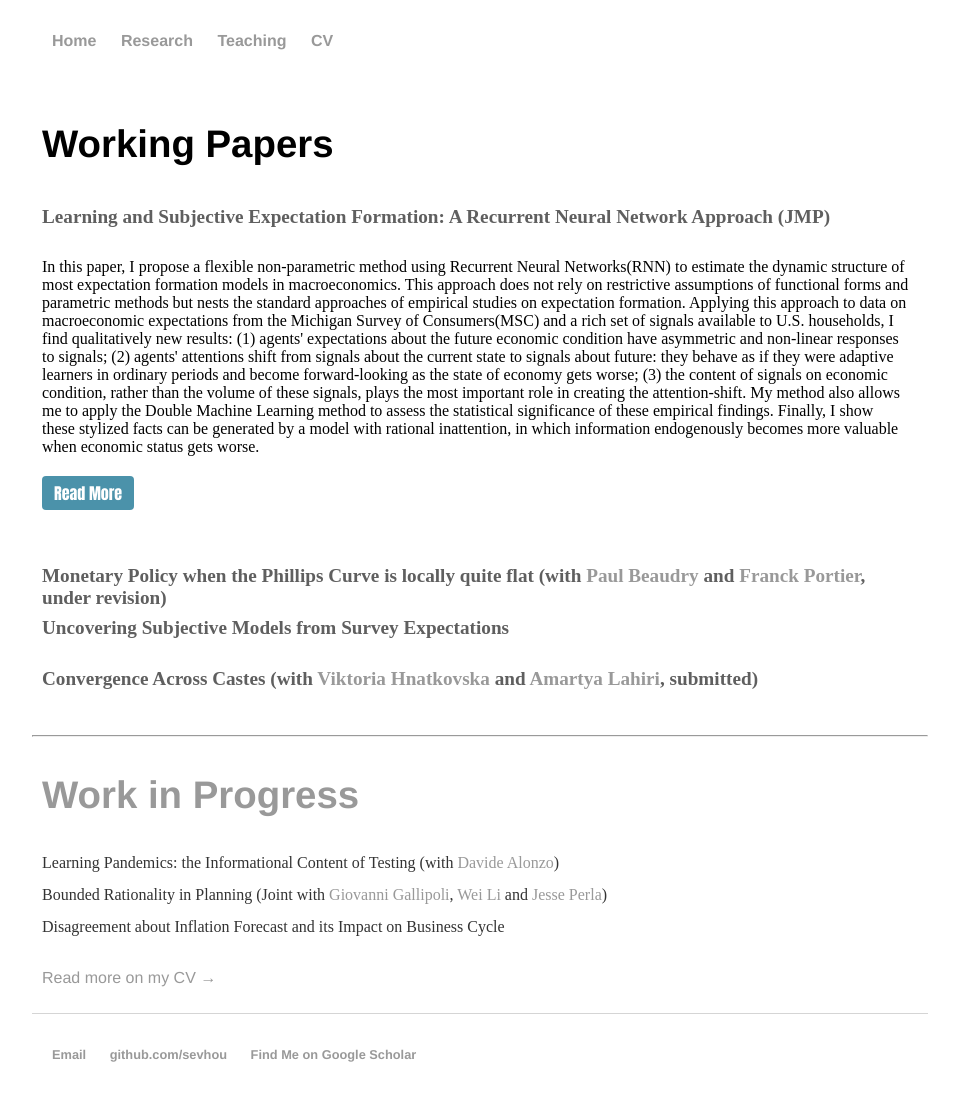
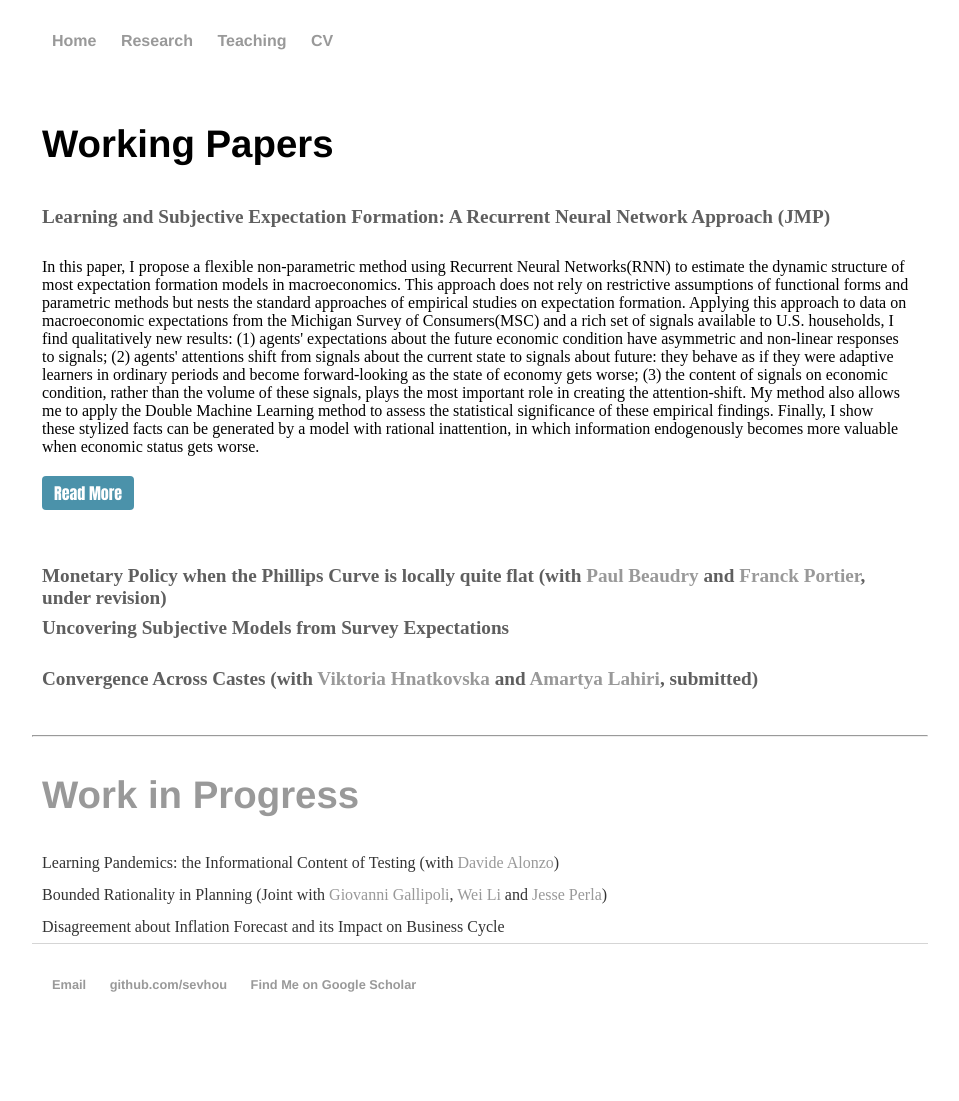
Before and after one commit to sevhou/sevhou.github.io, a Jekyll site: the page built from research/index.html, in a window 1280 px wide, cut to the strip 94-1236 px from the top of the page. Shown: the top 1101 px of the strip, without its empty margins (160-1119 px from the left). Built offline with Jekyll 4.4.1, drawn with Linux system fonts in a browser that asks for light colours; after the commit the page ends 1166 px from its top, so only the background shows below that.

Commit message:
Update index.html

```diff
--- a/research/index.html
+++ b/research/index.html
@@ -61,7 +61,6 @@ title: Research
 	<pp>Disagreement about Inflation Forecast and its Impact on Business Cycle</pp>
 
 
-	<p class="light-text"><a href="https://sevhou.github.io/cv/">Read more on my CV &#8594;</a></p>
 
 
 </div><!-- /.blurb -->
```
